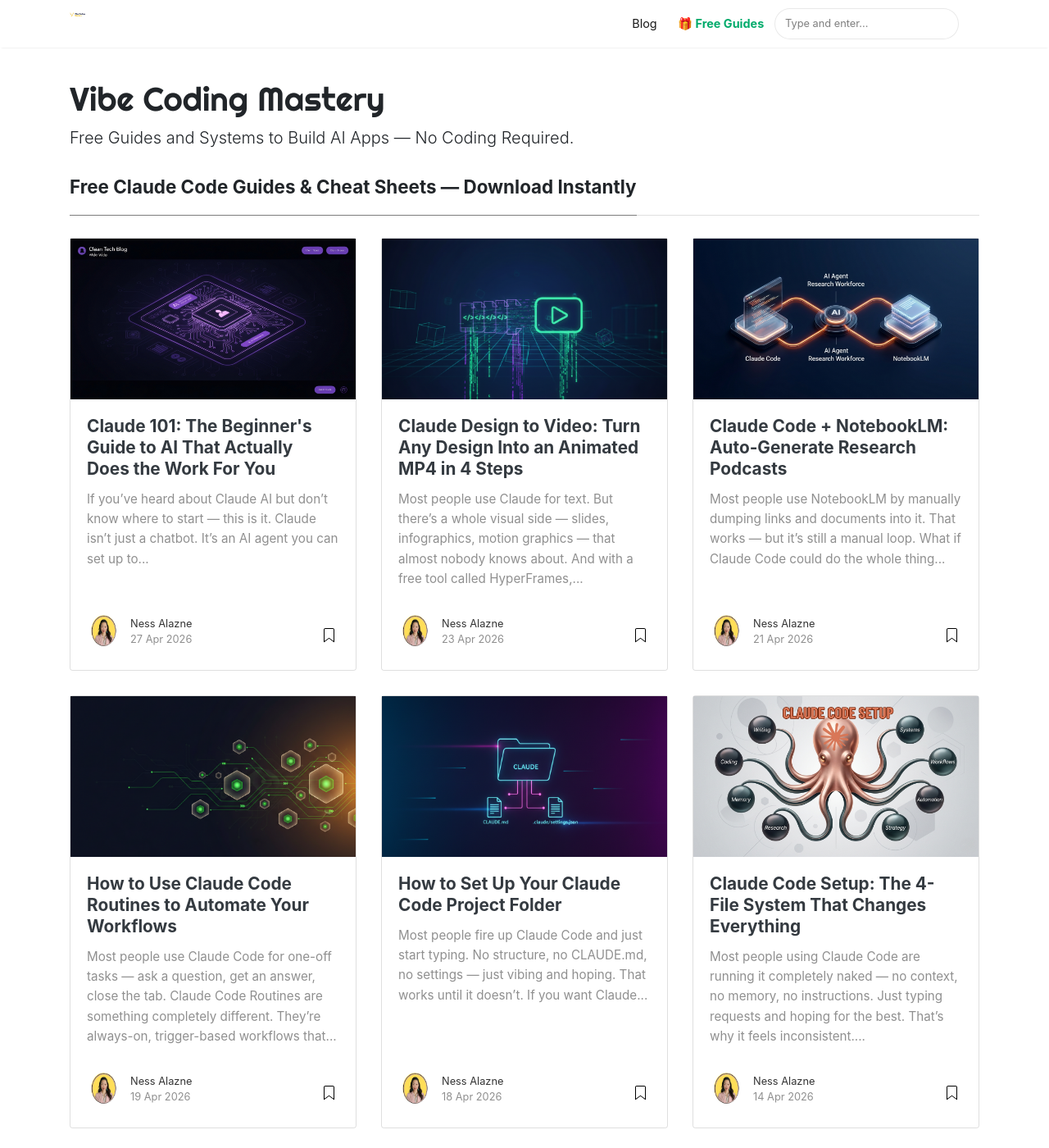
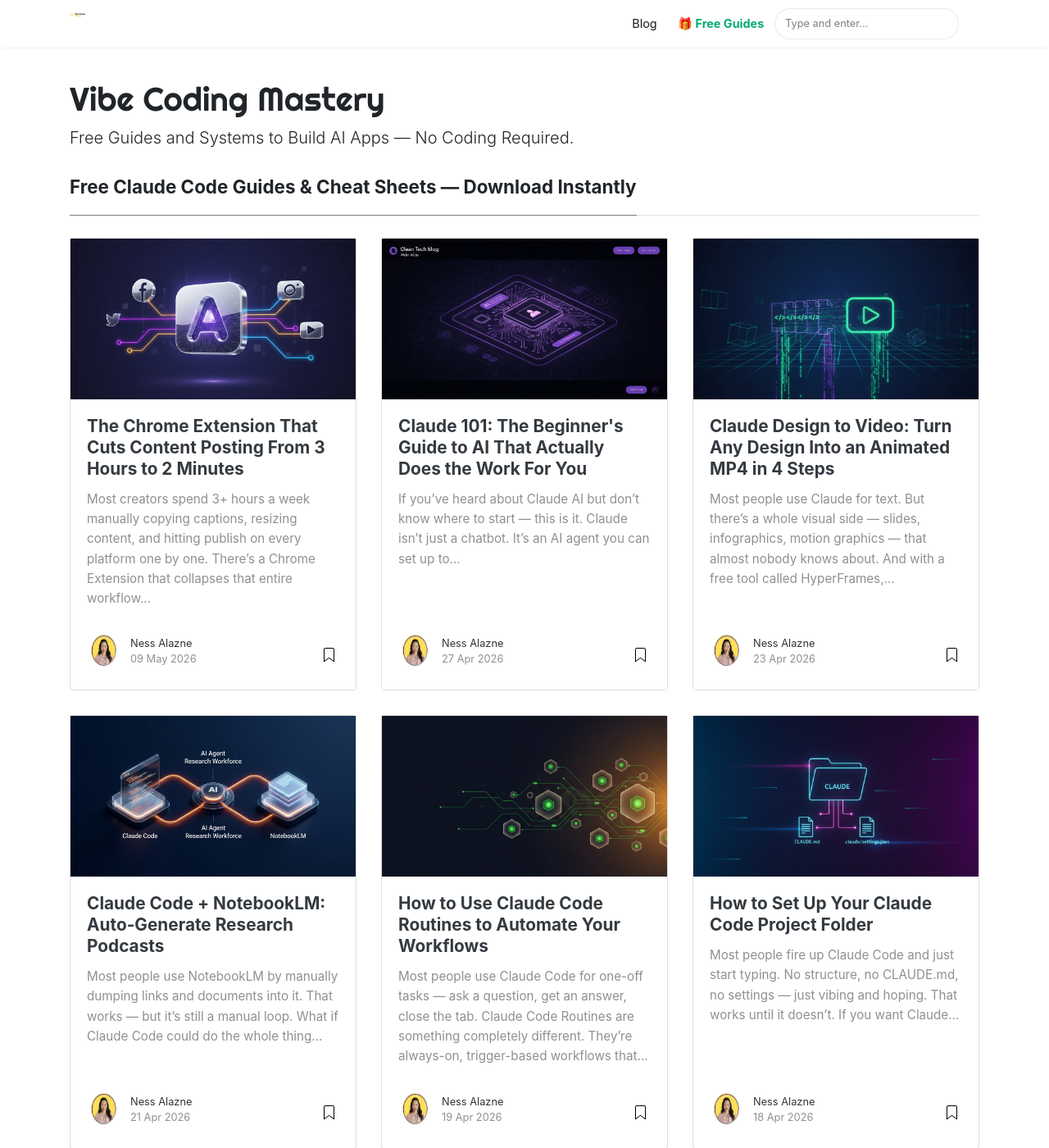
Before and after one commit to nessalazne/nessalazne.github.io, a Jekyll site: the page built from index.html, in a window 1280 px wide and 1400 px high. Shown: the whole window at 82% size. Built offline with Jekyll 4.4.1, drawn with Linux system fonts in a browser that asks for light colours; nearby versions of some CDN libraries; the list of posts is cut into pages by our own code; some of the changed lines change nothing that is shown; some of the changed text lies outside the part shown.

Commit message:
Add: The Chrome Extension That Cuts Content Posting From 3 Hours to 2 Minutes

```diff
--- a/_pages/get.md
+++ b/_pages/get.md
@@ -221,6 +221,14 @@
       url: "https://guides.digicuratoragency.com/guides/claude-101-beginners-guide",
       post: "https://blog.digicuratoragency.com/claude-101-beginners-guide/"
     }
+  ],
+  "extension": [
+    {
+      title: "Chrome Extension Content Automation Setup Guide",
+      desc: "Step-by-step PDF showing how to install the extension, connect your accounts, and automate posting to every platform in under 20 minutes.",
+      url: "https://guides.digicuratoragency.com/guides/chrome-extension-content-automation",
+      post: "https://blog.digicuratoragency.com/chrome-extension-content-automation/"
+    }
   ]
 };
 
--- /dev/null
+++ b/_posts/2026-05-09-chrome-extension-content-automation.md
@@ -0,0 +1,107 @@
+---
+layout: post
+title: "The Chrome Extension That Cuts Content Posting From 3 Hours to 2 Minutes"
+author: nessa
+categories: [Claude Code, AI Automation, Content Creation]
+image: assets/images/chrome-extension-content-automation-header.jpg
+featured: false
+---
+
+Most creators spend 3+ hours a week manually copying captions, resizing content, and hitting publish on every platform one by one. There's a Chrome Extension that collapses that entire workflow into two minutes — one input, every platform, fully automated.
+
+Here's the exact setup.
+
+---
+
+## Get the Free Setup Guide
+
+A step-by-step PDF showing how to install the extension, connect your accounts, and build your first automated posting workflow in under 20 minutes.
+
+**[Get the free Chrome Extension Setup Guide →](https://guides.digicuratoragency.com/guides/chrome-extension-content-automation)**
+
+---
+
+{% include youtube-short.html id="QOqecBzsIoE" %}
+
+---
+
+## Why Manual Cross-Platform Posting Kills Your Momentum
+
+If you're posting to Instagram, TikTok, YouTube Shorts, LinkedIn, and Pinterest, you're not just posting once — you're posting five times. Different caption formats. Different aspect ratios. Different scheduling tools. Different login tabs.
+
+That friction is why most creators either post inconsistently or stick to one or two platforms. Not because they don't want to be everywhere — because the process doesn't scale.
+
+The Chrome Extension in this video solves exactly that by giving you a single input that fans out to every platform automatically. No manual editing. No tab-switching. It runs itself.
+
+---
+
+## What the Chrome Extension Actually Does
+
+The extension sits in your browser and connects directly to your social media accounts. Once configured, you write or paste your content once — caption, media, scheduling time — and it queues it across every connected platform simultaneously.
+
+**Key features:**
+- **One input field** for your caption — the extension adapts the format per platform
+- **Multi-platform posting** — Instagram, TikTok, YouTube Shorts, LinkedIn, and more
+- **Built-in scheduling** — set a time once, it publishes everywhere at the right moment
+- **No re-uploading** — link your media once, the extension handles the rest
+
+The 3-hour → 2-minute comparison in the video isn't an exaggeration. The bottleneck was always the repetition, not the content itself.
+
+---
+
+## How to Set It Up in Under 20 Minutes
+
+**Step 1 — Install the extension**
+
+Add it to Chrome from the Chrome Web Store. Once installed, you'll see the extension icon in your browser toolbar. Click it to open the dashboard.
+
+**Step 2 — Connect your accounts**
+
+Go to Settings → Accounts and authenticate each platform. The extension uses OAuth — you're logging in through the platform's own auth flow, not handing over passwords. Connect Instagram, TikTok, YouTube, LinkedIn, and any others you use.
+
+**Step 3 — Create your first post**
+
+Click New Post. Add your caption, upload or link your media, and pick your scheduling time. At the bottom you'll see toggles for each connected platform — turn on the ones you want to hit.
+
+**Step 4 — Hit Schedule**
+
+That's it. The extension takes over from here. It formats the caption for each platform, applies the right hashtag strategy, and publishes at the time you set. You get a confirmation when each one goes live.
+
+For the full checklist and account connection walkthrough, [grab the free setup guide](https://guides.digicuratoragency.com/guides/chrome-extension-content-automation).
+
+---
+
+## Pair It With Claude Code for a Full Automation Stack
+
+The Chrome Extension handles publishing — but what about the content itself? That's where Claude Code comes in.
+
+Here's the full system:
+
+1. **Claude Code** writes and repurposes your content (blog post → captions → carousel → short-form script)
+2. **The Chrome Extension** distributes it to every platform
+
+When these two are connected, you go from a raw idea to published content on five platforms in a single workflow. No manual steps in between. That's the system most creators don't know exists yet.
+
+If you want to see how to wire Claude Code into this, the free guide covers the exact integration steps.
+
+---
+
+## The Real Time Math
+
+Most creators post 3–5 times a week across 3–5 platforms. That's 9–25 individual publishing actions per week — each one requiring you to open a tab, log in, paste a caption, upload a file, and set a schedule.
+
+At 5–10 minutes per action, that's 45–250 minutes a week on pure repetition.
+
+With the Chrome Extension, each of those 3–5 posts takes 2 minutes total regardless of how many platforms you're on. That's 6–10 minutes a week instead of 45–250.
+
+The time you reclaim goes back into making better content — or into building the next system that saves you even more time.
+
+---
+
+## Get Started
+
+Comment **EXTENSION** on the YouTube Short above, or [grab the free Chrome Extension Setup Guide directly](https://guides.digicuratoragency.com/guides/chrome-extension-content-automation).
+
+It covers installation, account setup, your first automated post, and how to connect it to your Claude Code workflow — all in a format you can follow in one sitting.
+
+For more content automation systems, check out [Claude Code Routines](https://blog.digicuratoragency.com/claude-code-routines-automate-workflows/) — the companion system that handles the content creation side of the stack.
```
Also changed, not shown: assets/images/chrome-extension-content-automation-header.jpg (added), 1 other file.
